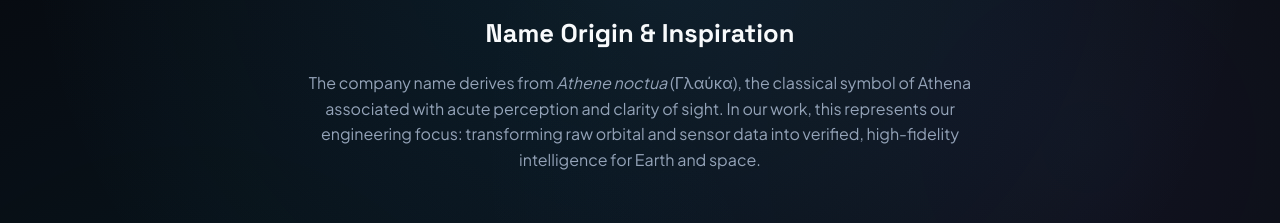
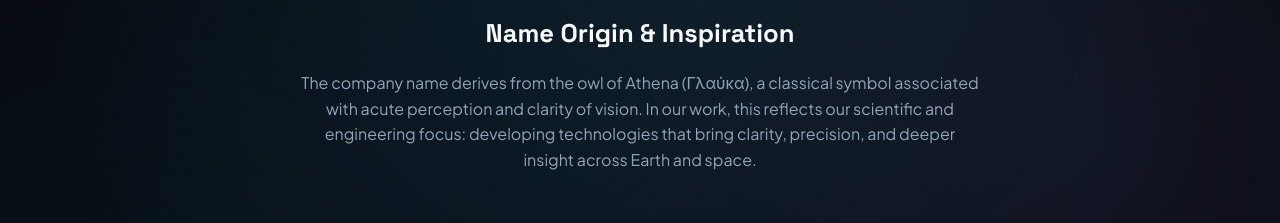
Before and after one commit to gvachtan/glauka-website, a plain HTML site: page index.html in a window 1280 px wide. Shown: the part 3293-3516 px from the top of the page. Drawn offline with Linux system fonts and the light colour scheme.

Commit message:
Update heritage text: remove Latin name, add scientific & engineering focus, generalize scope

```diff
--- a/index.html
+++ b/index.html
@@ -711,7 +711,7 @@
     <section class="heritage" id="heritage">
       <h3>Name Origin & Inspiration</h3>
       <p>
-        The company name derives from <em>Athene noctua</em> (Γλαύκα), the classical symbol of Athena associated with acute perception and clarity of sight. In our work, this represents our engineering focus: transforming raw orbital and sensor data into verified, high-fidelity intelligence for Earth and space.
+        The company name derives from the owl of Athena (Γλαύκα), a classical symbol associated with acute perception and clarity of vision. In our work, this reflects our scientific and engineering focus: developing technologies that bring clarity, precision, and deeper insight across Earth and space.
       </p>
     </section>
   </main>
```
